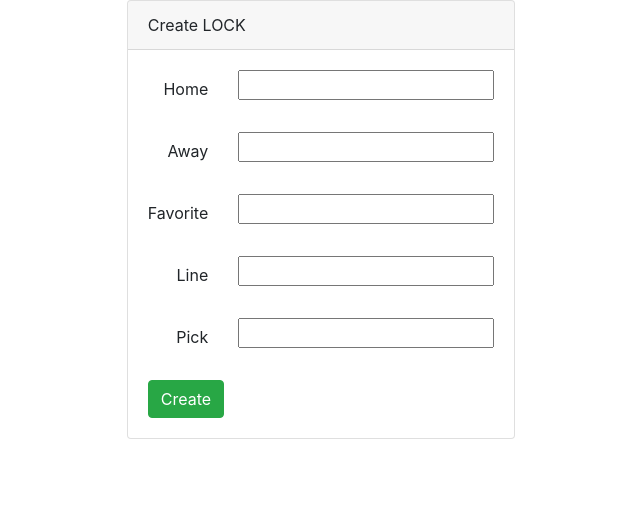
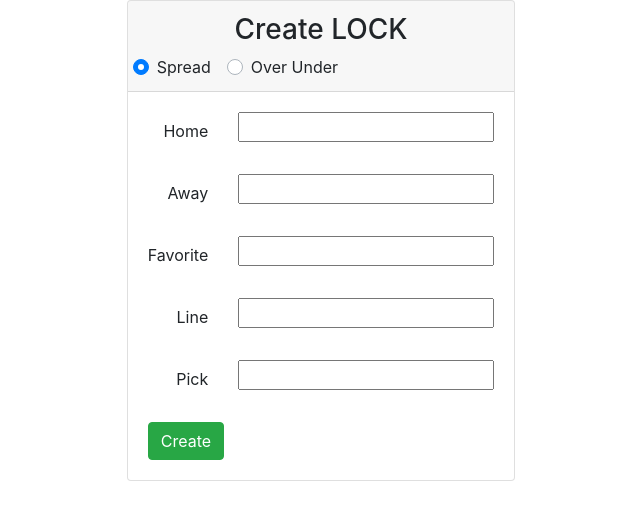
Before and after one commit to ZachManno/bet-jimjams, a Flask app: page /lock-form/ in a window 1280 px wide. Shown: the top 520 px of the page, without its empty margins (319-959 px from the left). Run offline with Flask 2, Linux system fonts and the light colour scheme; parts of the project's set-up code (start-up, migrations or seed data) failed here and were passed over; some libraries are stand-ins or nearby versions.

Commit message:
add pick type radio

```diff
--- a/templates/add-lock.html
+++ b/templates/add-lock.html
@@ -11,7 +11,22 @@
 <div class="container">
   <div class="row justify-content-center">
   <div class="card">
-        <div class="card-header">Create LOCK</div>
+        <div class="card-header">
+          <div class="row justify-content-center">
+          <h3> Create LOCK </h3>
+          </div>
+            <div class="row">
+                <div class="custom-control custom-radio custom-control-inline">
+                  <input type="radio" id="pickTypeSpread" name="pickType" class="custom-control-input">
+                  <label class="custom-control-label" for="pickTypeSpread">Spread</label>
+                </div>
+                <div class="custom-control custom-radio custom-control-inline">
+                  <input type="radio" id="pickTypeOverUnder" name="pickType" class="custom-control-input">
+                  <label class="custom-control-label" for="pickTypeOverUnder">Over Under</label>
+                </div>
+            </div>
+          </div>
+
         <div class="card-body">
         <form method="POST" action="{{ url_for('lock_form_route') }}">
             {{ form.csrf_token }}
@@ -22,15 +37,12 @@
                     {{ form.home }}
                 </div>
             </div>
-
             <div class="form-group row">
                 <label for="username" class="col col-form-label text-md-right">{{ form.away.label }}</label>
                 <div class="col">
                     {{ form.away }}
                 </div>
             </div>
-
-
             <div class="form-group row">
                 <label for="username" class="col col-form-label text-md-right">{{ form.favorite.label }}</label>
                 <div class="col">
@@ -44,15 +56,12 @@
                     {{ form.line }}
                 </div>
             </div>
-
             <div class="form-group row">
                 <label for="username" class="col col-form-label text-md-right">{{ form.pick.label }}</label>
                 <div class="col">
                     {{ form.pick }}
                 </div>
             </div>
-
-
             <!-- {{ form.submit }} -->
             <button type="submit" class="btn btn-success" value="Submit">
                                     Create
@@ -62,4 +71,29 @@
   </div>
 </div>
 </div>
+
+{{ bootstrap.load_js() }}
+
+<script type="text/javascript">
+
+
+$(document).ready(function(){
+
+        var $radios = $('input:radio[name=pickType]');
+
+        if($radios.is(':checked') === false) {
+            $radios.filter('[id=pickTypeSpread]').prop('checked', true);
+        }
+
+        $('input[type="radio"]').click(function(){
+            if($(this).prop("checked") == true && (this.id == 'pickTypeOverUnder') ){
+                console.log("pickTypeOverUnder is checked.");
+            }
+            else if($(this).prop("checked") == false){
+                console.log("NONpickTypeOverUnder is unchecked.");
+            }
+        });
+});
+
+</script>
 {% endblock %}
```
